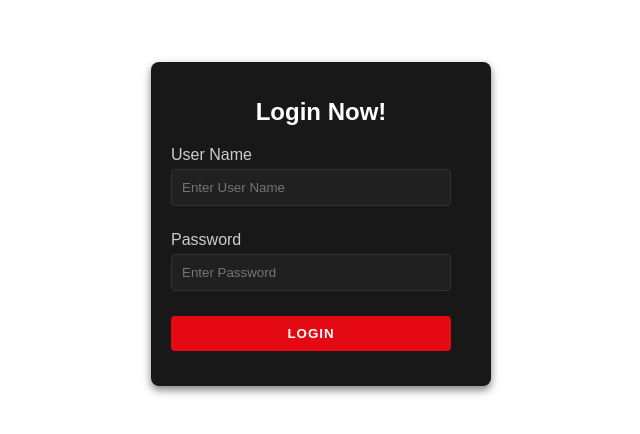
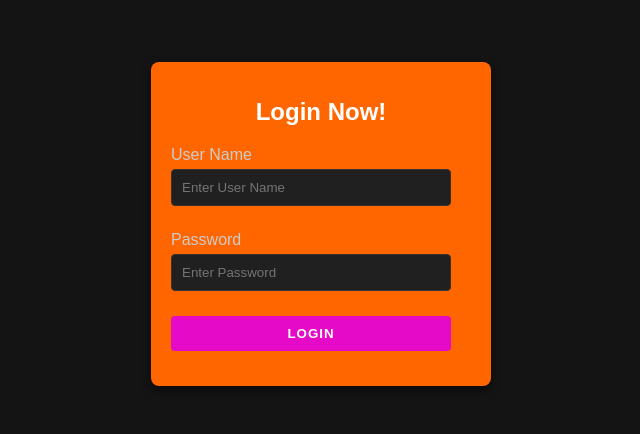
Before and after one commit to skudsi490/RSJ, a website: page pages/Login.html in a window 1280 px wide. Shown: the part 176-610 px from the top of the page, without its empty margins (319-959 px from the left). Drawn offline with Linux system fonts and the light colour scheme.

Commit message:
new work 2

```diff
--- a/styles/login.css
+++ b/styles/login.css
@@ -1,6 +1,6 @@
 body {
   font-family: Arial, sans-serif;
-  background-color: #ffffff;
+  background-color: #141414;
   color: white;
   display: flex;
   flex-direction: column;
@@ -13,7 +13,7 @@ body {
 #loginPage {
   width: 300px;
   padding: 20px;
-  background-color: #181818;
+  background-color: #ff6600;
   border-radius: 8px;
   box-shadow: 0 4px 8px rgba(0, 0, 0, 0.5);
 }
@@ -49,7 +49,7 @@ input[type="password"] {
 button#logIn {
   width: calc(100% - 20px);
   padding: 10px;
-  background-color: #e50914;
+  background-color: #e509c8;
   color: white;
   border: none;
   border-radius: 4px;
```
